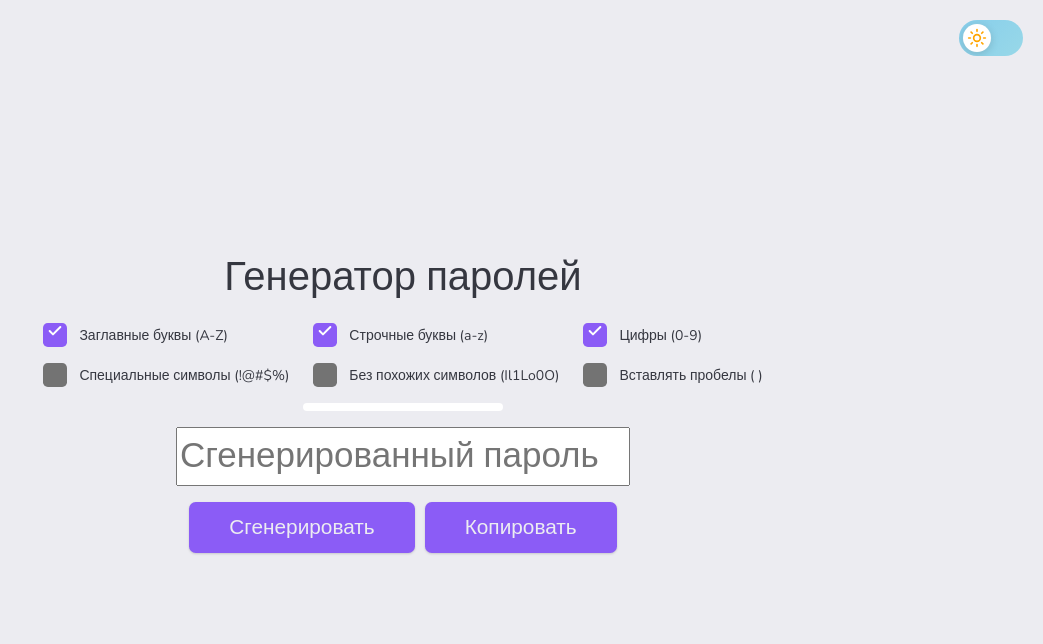
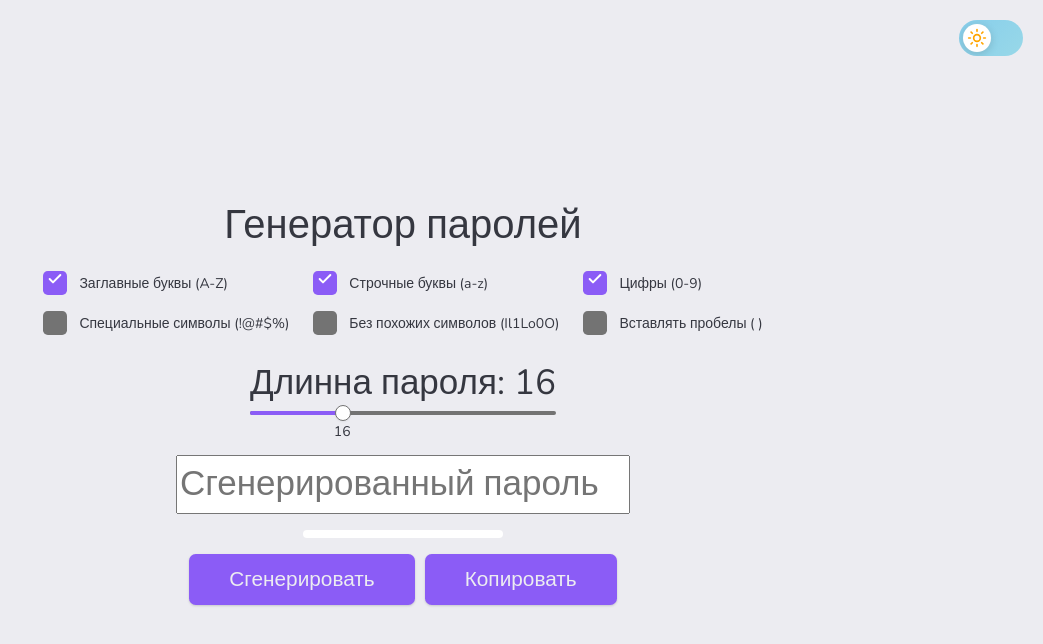
Before and after one commit to hilarylfg/password-generator, a Next.js app: page / in a window 1280 px wide. Shown: the top 644 px of the page, without its empty margins (237-1280 px from the left). Built offline with nearby package versions, Linux system fonts and the light colour scheme.

Commit message:
feat: created a slider to change the size of the generated password

```diff
--- a/app/layout.tsx
+++ b/app/layout.tsx
@@ -11,7 +11,7 @@ const nunito = Nunito({
 })
 
 export const metadata: Metadata = {
-	title: 'orbita-taxi'
+	title: 'Генератор паролей'
 }
 
 export default function RootLayout({
@@ -19,6 +19,9 @@ export default function RootLayout({
 }: Readonly<{ children: React.ReactNode }>) {
 	return (
 		<html lang='en' suppressHydrationWarning>
+			<head>
+				<link rel='icon' type='image/svg+xml' href='/img/favicon.svg' />
+			</head>
 			<body className={nunito.variable}>
 				<ThemeProvider
 					defaultTheme='system'
--- a/package.json
+++ b/package.json
@@ -33,7 +33,7 @@
     "eslint": "^9",
     "eslint-config-next": "15.5.4",
     "eslint-config-prettier": "^10.1.8",
-    "eslint-plugin-prettier": "^5.5.4",
+      "eslint-plugin-prettier": "^5.5.4",
     "prettier": "^3.6.2",
     "sass": "^1.93.2",
     "typescript": "^5"
--- a/shared/components/shared/home-component.tsx
+++ b/shared/components/shared/home-component.tsx
@@ -7,7 +7,8 @@ import {
 	CheckboxGroup,
 	HomeTitle,
 	PasswordInput,
-	PasswordProgressbar
+	PasswordProgressbar,
+	RangePasswordSlider
 } from '@/shared/components'
 import { useCopyToClipboard } from '@/shared/hooks'
 import type { CheckboxOptionKey, CheckboxValues } from '@/shared/types'
@@ -18,7 +19,8 @@ const initialCheckboxValues: CheckboxValues = {
 	numbers: true,
 	special: false,
 	no_similar: false,
-	spaces: false
+	spaces: false,
+	length: 16
 }
 
 export function HomeComponent() {
@@ -43,8 +45,17 @@ export function HomeComponent() {
 				values={checkboxOptions}
 				onChange={handleCheckboxChange}
 			/>
+			<RangePasswordSlider
+				length={checkboxOptions.length}
+				onChange={(newLength: number) =>
+					setCheckboxOptions({
+						...checkboxOptions,
+						length: newLength
+					})
+				}
+			/>
+			<PasswordInput value={inputValue} onChange={handleInputChange} />
 			<PasswordProgressbar />
-			<PasswordInput value={inputValue} onChange={handleInputChange} />
 			<ButtonsGroup onClick={() => copyToClipboard(inputValue)} />
 		</div>
 	)
--- a/shared/components/shared/index.ts
+++ b/shared/components/shared/index.ts
@@ -7,3 +7,4 @@ export { PasswordInput } from './password-input'
 export { PasswordProgressbar } from './password-progressbar'
 export { ButtonsGroup } from './buttons-group'
 export { ButtonCopy } from './button-copy'
+export { RangePasswordSlider } from './range-password-slider'
--- /dev/null
+++ b/shared/components/shared/range-password-slider.tsx
@@ -0,0 +1,28 @@
+import { RangeSlider } from '@/shared/components'
+
+interface RangePasswordSliderProps {
+	length: number
+	onChange: (value: number) => void
+}
+
+export function RangePasswordSlider({
+	length,
+	onChange
+}: RangePasswordSliderProps) {
+	return (
+		<>
+			<div className='password-length-slider'>
+				<label className='password-length-slider__label'>
+					Длинна пароля: {length}
+				</label>
+				<RangeSlider
+					min={6}
+					max={40}
+					step={1}
+					value={[length]}
+					onValueChange={values => onChange(values[0])}
+				/>
+			</div>
+		</>
+	)
+}
--- /dev/null
+++ b/shared/styles/components/_password-length-slider.scss
@@ -0,0 +1,7 @@
+.password-length-slider {
+
+  &__label {
+    user-select: none;
+    font-size: 35px;
+  }
+}
--- a/shared/styles/main.css
+++ b/shared/styles/main.css
@@ -667,4 +667,9 @@ svg.lucide {
   user-select: none;
 }
 
+.password-length-slider__label {
+  user-select: none;
+  font-size: 35px;
+}
+
 /*# sourceMappingURL=main.css.map */
--- a/shared/styles/main.scss
+++ b/shared/styles/main.scss
@@ -19,3 +19,4 @@
 @use 'components/buttons-group';
 @use 'components/button-copy';
 @use 'components/home-title';
+@use 'components/password-length-slider';
```
Also changed, not shown: shared/types/checkbox.types.ts (+9 -1 lines), public/img/favicon.svg (added), 1 other file (tests, documents, lock files or other folders).
